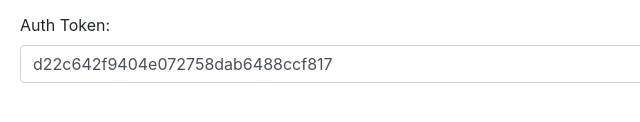
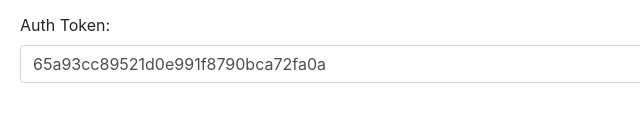
Before and after one commit to DevKaranJain/twilio_custom_activity, a website: page public/index.html in a window 1280 px wide. Shown: the part 392-514 px from the top of the page, 0-640 px from the left. Drawn offline with nearby package versions, Linux system fonts and the light colour scheme.

Commit message:
Update index.html

```diff
--- a/public/index.html
+++ b/public/index.html
@@ -53,7 +53,7 @@
     </div>
     <div class="form-group">
         <div><label for="authToken">Auth Token:</label></div>
-        <input class="form-control" id="authToken" type="text" name="authToken" value="d22c642f9404e072758dab6488ccf817">
+        <input class="form-control" id="authToken" type="text" name="authToken" value="65a93cc89521d0e991f8790bca72fa0a">
     </div>
 
 </div>
```
